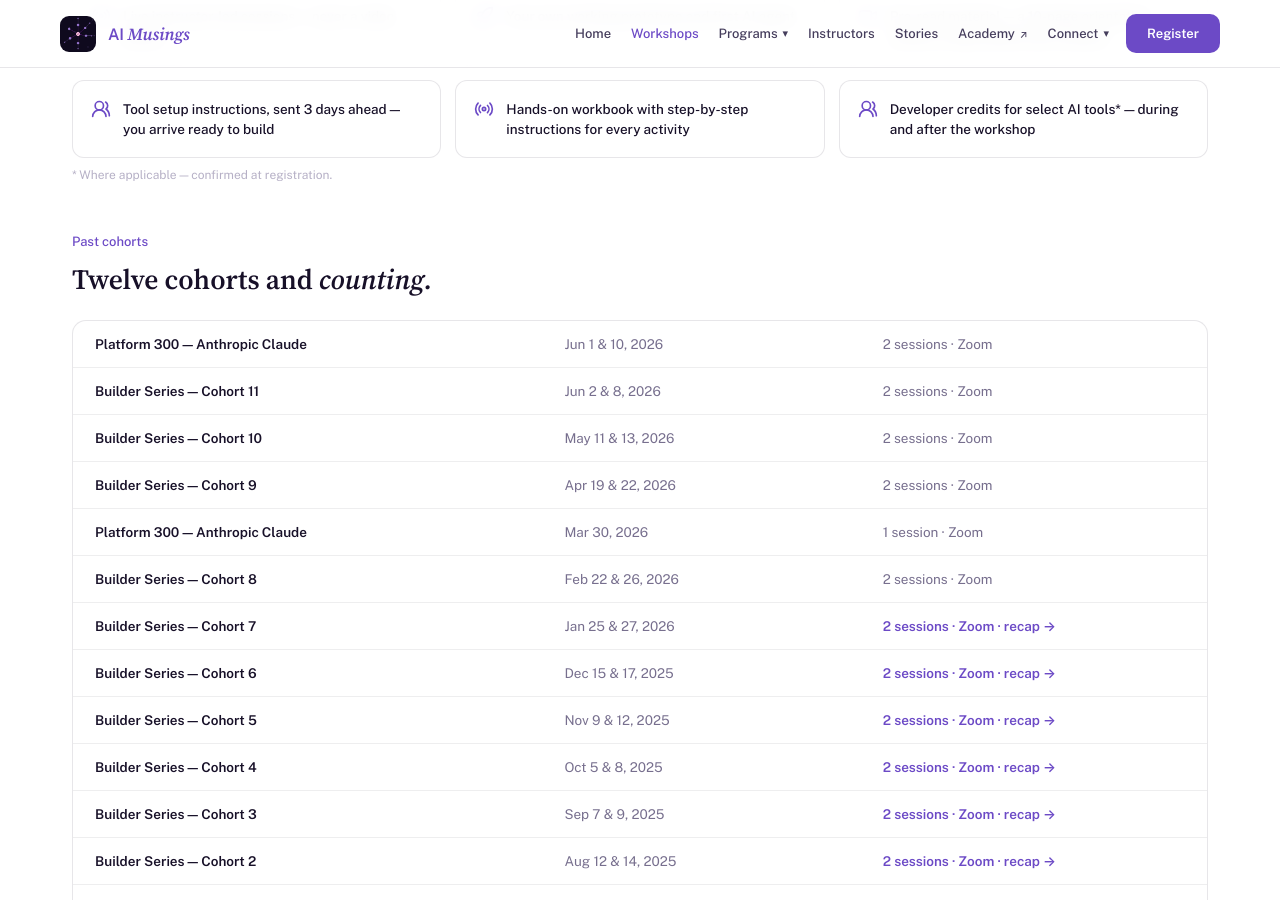
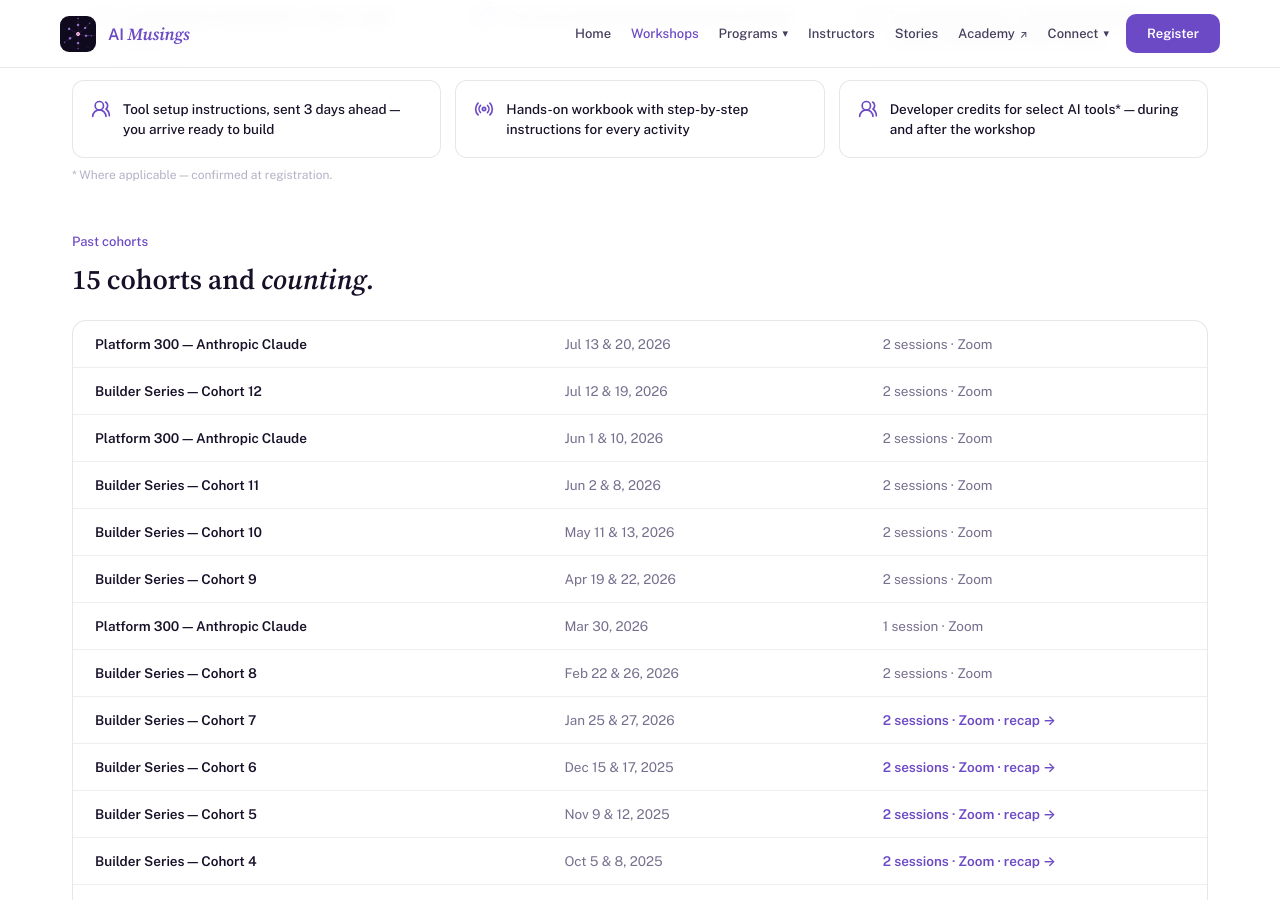
Before and after one commit to pulsarventures/aimusings.site, a Jekyll site: the page built from workshops.html, in a window 1280 px wide and 900 px high, scrolled down 995 px. Built offline with Jekyll 4.4.1, drawn with Linux system fonts in a browser that asks for light colours; part of the change alters nothing that is shown.

Commit message:
Unify cohort data into single _data/cohorts.yml; add July workshops
Merge _data/cohorts.json (scheduled) and _data/past_cohorts.yml (past)
into one _data/cohorts.yml with a status field, so monthly updates only
touch one file. Add July Foundations (Cohort 12) and Claude workshops.
Past cohorts count on /workshops is now dynamic.

Co-Authored-By: Claude Opus 4.6 <noreply@anthropic.com>

```diff
--- a/_data/catalog.yml
+++ b/_data/catalog.yml
@@ -1,5 +1,5 @@
 # Workshops catalog (/workshops/). topics are " · "-separated; rendered as chips.
-# `next` / registration link are NOT stored here — they derive from _data/cohorts.json
+# `next` / registration link are NOT stored here — they derive from _data/cohorts.yml
 # (matched on `lvl`). No open cohort for a level -> "Cohorts on request" -> /corporate/.
 - lvl: 100
   num: "100"
--- a/_data/cohorts.json
+++ /dev/null
@@ -1,22 +0,0 @@
-[
-  {
-    "name": "Builder Series 200 — Cohort 13",
-    "level": 200,
-    "date": "2026-08-13",
-    "dates": "Aug 13, 17 & 19",
-    "duration": "3 sessions",
-    "format": "Virtual on Zoom",
-    "status": "scheduled",
-    "link": "https://www.tixtree.com/e/the-ai-native-professional-make-the-shift-to-be-future-ready-32648254aa7b"
-  },
-  {
-    "name": "Platform Series 300 — Anthropic Claude",
-    "level": 300,
-    "date": "2026-08-16",
-    "dates": "Aug 16 & 24",
-    "duration": "2 sessions",
-    "format": "Virtual on Zoom",
-    "status": "scheduled",
-    "link": "https://www.tixtree.com/e/claude-for-operators-limited-seats-25d1b862b5a0"
-  }
-]
--- a/_data/past_cohorts.yml
+++ b/_data/cohorts.yml
@@ -1,53 +1,99 @@
-# Past cohorts table (/workshops/). recap: LinkedIn recap URL (optional).
+# All cohorts — scheduled entries drive the live schedule & registration;
+# past entries drive the "Past cohorts" table on /workshops.
+# Monthly workflow: move completed entries from scheduled → past, add new scheduled ones.
+
+# ── Scheduled ────────────────────────────────────────────────────────
+- name: "Builder Series 200 — Cohort 13"
+  status: scheduled
+  level: 200
+  date: "2026-08-13"
+  dates: "Aug 13, 17 & 19"
+  duration: "3 sessions"
+  format: "Virtual on Zoom"
+  link: "https://www.tixtree.com/e/the-ai-native-professional-make-the-shift-to-be-future-ready-32648254aa7b"
+
+- name: "Platform Series 300 — Anthropic Claude"
+  status: scheduled
+  level: 300
+  date: "2026-08-16"
+  dates: "Aug 16 & 24"
+  duration: "2 sessions"
+  format: "Virtual on Zoom"
+  link: "https://www.tixtree.com/e/claude-for-operators-limited-seats-25d1b862b5a0"
+
+# ── Past ─────────────────────────────────────────────────────────────
 - name: "Platform 300 — Anthropic Claude"
+  status: past
+  dates: "Jul 13 & 20, 2026"
+  fmt: "2 sessions · Zoom"
+  recap: ""
+- name: "Builder Series — Cohort 12"
+  status: past
+  dates: "Jul 12 & 19, 2026"
+  fmt: "2 sessions · Zoom"
+  recap: ""
+- name: "Platform 300 — Anthropic Claude"
+  status: past
   dates: "Jun 1 & 10, 2026"
   fmt: "2 sessions · Zoom"
   recap: ""
 - name: "Builder Series — Cohort 11"
+  status: past
   dates: "Jun 2 & 8, 2026"
   fmt: "2 sessions · Zoom"
   recap: ""
 - name: "Builder Series — Cohort 10"
+  status: past
   dates: "May 11 & 13, 2026"
   fmt: "2 sessions · Zoom"
   recap: ""
 - name: "Builder Series — Cohort 9"
+  status: past
   dates: "Apr 19 & 22, 2026"
   fmt: "2 sessions · Zoom"
   recap: ""
 - name: "Platform 300 — Anthropic Claude"
+  status: past
   dates: "Mar 30, 2026"
   fmt: "1 session · Zoom"
   recap: ""
 - name: "Builder Series — Cohort 8"
+  status: past
   dates: "Feb 22 & 26, 2026"
   fmt: "2 sessions · Zoom"
   recap: ""
 - name: "Builder Series — Cohort 7"
+  status: past
   dates: "Jan 25 & 27, 2026"
   fmt: "2 sessions · Zoom"
   recap: "https://www.linkedin.com/posts/sree-pradhip_%F0%9D%97%94%F0%9D%97%9C-%F0%9D%97%A0%F0%9D%98%82%F0%9D%98%80%F0%9D%97%B6%F0%9D%97%BB%F0%9D%97%B4%F0%9D%98%80-%F0%9D%97%96%F0%9D%97%B9%F0%9D%97%AE%F0%9D%98%80%F0%9D%98%80-activity-7430179908187947009-wR2_"
 - name: "Builder Series — Cohort 6"
+  status: past
   dates: "Dec 15 & 17, 2025"
   fmt: "2 sessions · Zoom"
   recap: "https://www.linkedin.com/posts/sree-pradhip_aimusings-activity-7416267911411269632-_8p2"
 - name: "Builder Series — Cohort 5"
+  status: past
   dates: "Nov 9 & 12, 2025"
   fmt: "2 sessions · Zoom"
   recap: "https://www.linkedin.com/feed/update/urn:li:ugcPost:7395528327127576576/"
 - name: "Builder Series — Cohort 4"
+  status: past
   dates: "Oct 5 & 8, 2025"
   fmt: "2 sessions · Zoom"
   recap: "https://www.linkedin.com/posts/sree-pradhip_aimusings-activity-7385787469566431233-w6wk"
 - name: "Builder Series — Cohort 3"
+  status: past
   dates: "Sep 7 & 9, 2025"
   fmt: "2 sessions · Zoom"
   recap: "https://www.linkedin.com/posts/sree-pradhip_aifirstmindset-ainativetools-aimusings-activity-7371681894704361472-Z29c"
 - name: "Builder Series — Cohort 2"
+  status: past
   dates: "Aug 12 & 14, 2025"
   fmt: "2 sessions · Zoom"
   recap: "https://www.linkedin.com/feed/update/urn:li:activity:7363985175409483776/"
 - name: "Builder Series — Cohort 1"
+  status: past
   dates: "Aug 1, 2025"
   fmt: "1 session · Zoom"
   recap: "https://www.linkedin.com/feed/update/urn:li:activity:7358135825819205634/"
--- a/_includes/open-cohorts.html
+++ b/_includes/open-cohorts.html
@@ -1,5 +1,5 @@
 {%- comment -%}
-  Single source of truth for the schedule (see _data/cohorts.json).
+  Single source of truth for the schedule (see _data/cohorts.yml).
   Exposes `open_cohorts`: only entries that are status:scheduled, have a
   registration link, and start today or later. In-progress cohorts never appear.
   Assigns leak to the calling template (Jekyll includes share scope).
--- a/assets/js/main.js
+++ b/assets/js/main.js
@@ -149,7 +149,7 @@
       }, 3800);
     }
 
-    /* ---- Schedule: refresh from data/cohorts.json --------------------- */
+    /* ---- Schedule: refresh from /data/cohorts.json (generated from _data/cohorts.yml) */
     /* The server-rendered markup is the embedded fallback; this refreshes it
        on load so updating the JSON updates the site without a rebuild. */
     var MONTHS = ['JAN','FEB','MAR','APR','MAY','JUN','JUL','AUG','SEP','OCT','NOV','DEC'];
--- a/data/cohorts.json
+++ b/data/cohorts.json
@@ -3,4 +3,4 @@ layout: null
 permalink: /data/cohorts.json
 sitemap: false
 ---
-{{ site.data.cohorts | jsonify }}
+{{ site.data.cohorts | where: "status", "scheduled" | jsonify }}
--- a/workshops.html
+++ b/workshops.html
@@ -60,10 +60,11 @@ permalink: /workshops/
     </div>
     <div class="foot-note">* Where applicable — confirmed at registration.</div>
 
+    {%- assign past_cohorts = site.data.cohorts | where: "status", "past" -%}
     <div class="eyebrow" style="margin:52px 0 14px">Past cohorts</div>
-    <h2 class="h-28" style="margin-bottom:24px">Twelve cohorts and <i>counting.</i></h2>
+    <h2 class="h-28" style="margin-bottom:24px">{{ past_cohorts.size }} cohorts and <i>counting.</i></h2>
     <div class="past">
-      {%- for p in site.data.past_cohorts -%}
+      {%- for p in past_cohorts -%}
       <div class="past__row">
         <div class="past__name">{{ p.name }}</div>
         <div class="muted">{{ p.dates }}</div>
```
